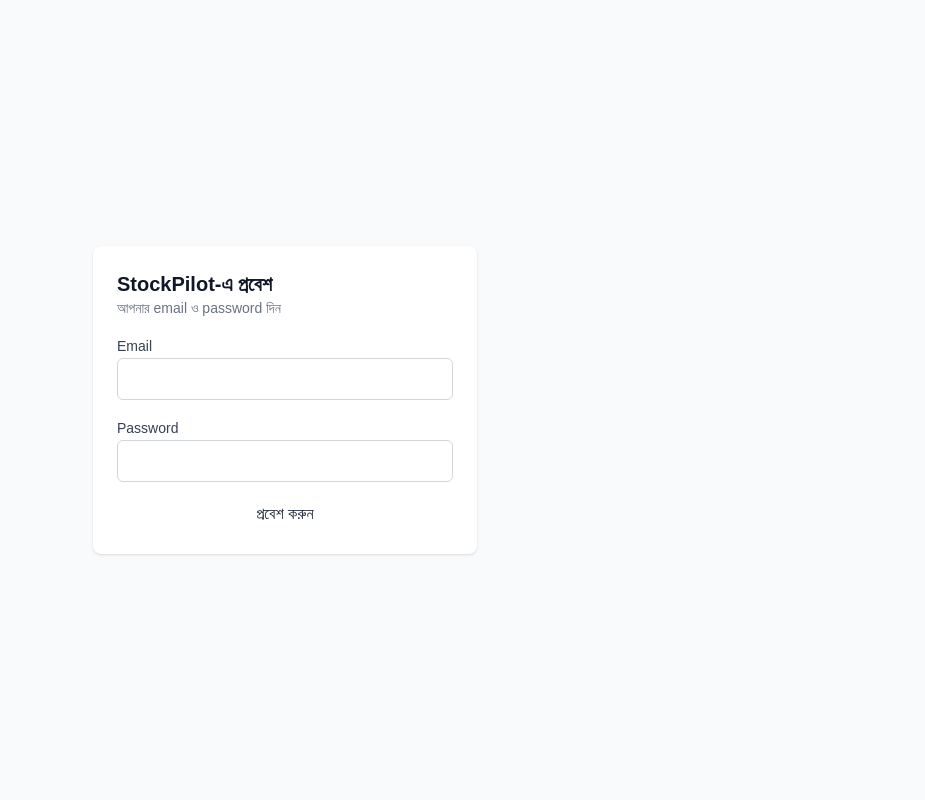
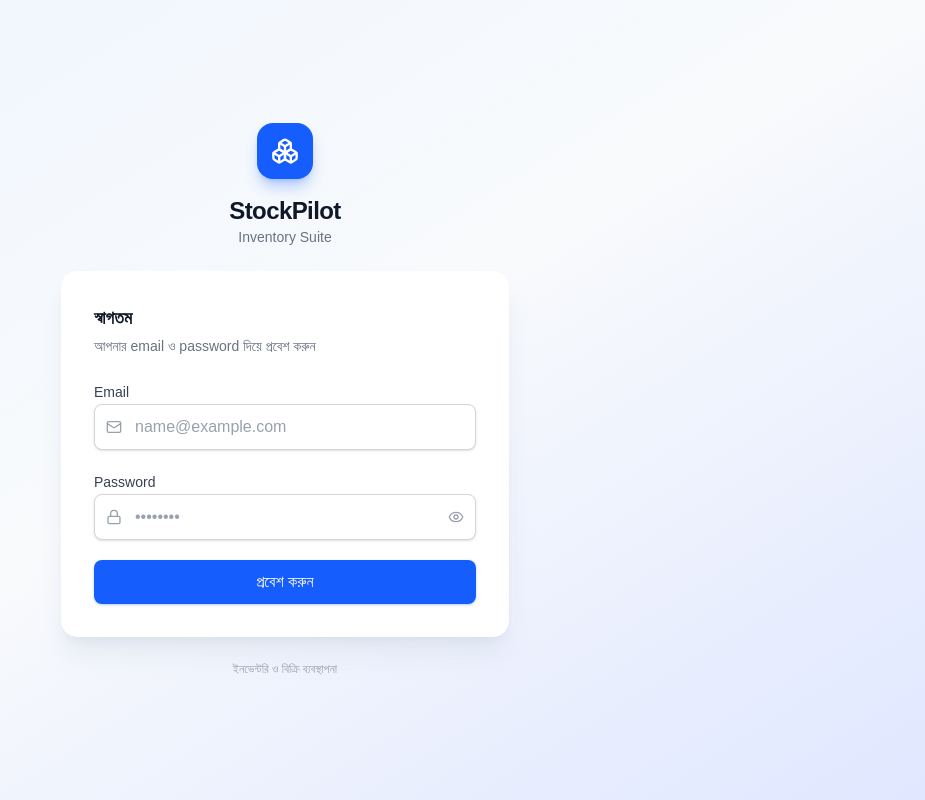
Before and after one commit to mdraihan2010/inventory-management-system, a Next.js app: page / in a window 1280 px wide. Shown: the whole page, without its empty margins (355-1280 px from the left). Built offline with nearby package versions, Linux system fonts and the light colour scheme; no server answers.

Commit message:
Redesign login screen and make primary buttons clearly visible

```diff
--- a/components/auth-gate.tsx
+++ b/components/auth-gate.tsx
@@ -1,6 +1,7 @@
 'use client'
 
 import { useEffect, useState, type FormEvent, type ReactNode } from 'react'
+import { Boxes, Eye, EyeOff, Loader2, Lock, Mail } from 'lucide-react'
 import { ApiError, apiRequest, getToken, setToken } from '@/lib/api'
 import { Button } from '@/components/ui/button'
 
@@ -12,10 +13,10 @@ type LoginResponse = {
 
 type Screen = 'checking' | 'login' | 'change-password' | 'app'
 
+const WAKE_UP_MESSAGE = 'সার্ভার জাগানো হচ্ছে। প্রথমবার ২-৩ মিনিট পর্যন্ত লাগতে পারে, অনুগ্রহ করে অপেক্ষা করুন।'
+
 const inputClass =
-  'w-full rounded-md border border-gray-300 px-3 py-2 text-sm outline-none focus:border-gray-900'
-
-const WAKE_UP_MESSAGE = 'সার্ভার জাগানো হচ্ছে। প্রথমবার ২-৩ মিনিট পর্যন্ত লাগতে পারে, অনুগ্রহ করে অপেক্ষা করুন।'
+  'block w-full rounded-lg border border-gray-300 bg-white py-2.5 pl-10 pr-3 text-sm text-gray-900 shadow-sm outline-none transition placeholder:text-gray-400 focus:border-blue-500 focus:ring-4 focus:ring-blue-500/15'
 
 export function AuthGate({ children }: { children: ReactNode }) {
   const [screen, setScreen] = useState<Screen>('checking')
@@ -54,9 +55,12 @@ export function AuthGate({ children }: { children: ReactNode }) {
 
   if (screen === 'checking') {
     return (
-      <div className="flex min-h-screen items-center justify-center p-6 text-sm text-gray-500">
-        {slowCheck ? WAKE_UP_MESSAGE : 'সার্ভার যাচাই করা হচ্ছে...'}
-      </div>
+      <AuthShell title="যাচাই করা হচ্ছে" subtitle="আপনার সেশন দেখা হচ্ছে">
+        <div className="flex items-center gap-3 text-sm text-gray-600">
+          <Loader2 className="size-5 animate-spin text-blue-600" />
+          <span>{slowCheck ? WAKE_UP_MESSAGE : 'সার্ভার যাচাই করা হচ্ছে...'}</span>
+        </div>
+      </AuthShell>
     )
   }
 
@@ -77,6 +81,91 @@ export function AuthGate({ children }: { children: ReactNode }) {
   return <>{children}</>
 }
 
+function AuthShell({ title, subtitle, children }: { title: string; subtitle: string; children: ReactNode }) {
+  return (
+    <div className="flex min-h-screen items-center justify-center bg-gradient-to-br from-blue-50 via-slate-50 to-indigo-100 p-6">
+      <div className="w-full max-w-md">
+        <div className="mb-6 flex flex-col items-center text-center">
+          <div className="flex size-14 items-center justify-center rounded-2xl bg-blue-600 text-white shadow-lg shadow-blue-600/30">
+            <Boxes className="size-7" />
+          </div>
+          <h1 className="mt-4 text-2xl font-bold tracking-tight text-gray-900">StockPilot</h1>
+          <p className="text-sm text-gray-500">Inventory Suite</p>
+        </div>
+
+        <div className="rounded-2xl border border-white bg-white p-8 shadow-xl shadow-slate-300/40">
+          <div className="mb-6">
+            <h2 className="text-lg font-semibold text-gray-900">{title}</h2>
+            <p className="mt-1 text-sm text-gray-500">{subtitle}</p>
+          </div>
+          {children}
+        </div>
+
+        <p className="mt-6 text-center text-xs text-gray-400">ইনভেন্টরি ও বিক্রি ব্যবস্থাপনা</p>
+      </div>
+    </div>
+  )
+}
+
+function Field({ id, label, icon, children }: { id: string; label: string; icon: ReactNode; children: ReactNode }) {
+  return (
+    <div className="space-y-1.5">
+      <label htmlFor={id} className="text-sm font-medium text-gray-700">
+        {label}
+      </label>
+      <div className="relative">
+        <span className="pointer-events-none absolute inset-y-0 left-3 flex items-center text-gray-400">{icon}</span>
+        {children}
+      </div>
+    </div>
+  )
+}
+
+function PasswordInput({
+  id,
+  value,
+  onChange,
+  autoComplete,
+  placeholder,
+}: {
+  id: string
+  value: string
+  onChange: (value: string) => void
+  autoComplete: string
+  placeholder?: string
+}) {
+  const [visible, setVisible] = useState(false)
+
+  return (
+    <>
+      <input
+        id={id}
+        type={visible ? 'text' : 'password'}
+        required
+        value={value}
+        autoComplete={autoComplete}
+        placeholder={placeholder}
+        onChange={(event) => onChange(event.target.value)}
+        className={inputClass + ' pr-10'}
+      />
+      <button
+        type="button"
+        onClick={() => setVisible((current) => !current)}
+        aria-label={visible ? 'Password লুকান' : 'Password দেখুন'}
+        className="absolute inset-y-0 right-3 flex items-center text-gray-400 hover:text-gray-600"
+      >
+        {visible ? <EyeOff className="size-4" /> : <Eye className="size-4" />}
+      </button>
+    </>
+  )
+}
+
+function ErrorBox({ message }: { message: string }) {
+  return (
+    <div className="rounded-lg border border-red-200 bg-red-50 px-3 py-2.5 text-sm text-red-700">{message}</div>
+  )
+}
+
 function LoginForm({ onSuccess }: { onSuccess: (mustChangePassword: boolean) => void }) {
   const [email, setEmail] = useState('')
   const [password, setPassword] = useState('')
@@ -84,7 +173,7 @@ function LoginForm({ onSuccess }: { onSuccess: (mustChangePassword: boolean) =>
   const [submitting, setSubmitting] = useState(false)
   const [slow, setSlow] = useState(false)
 
-  // অনুরোধ তিন সেকেন্डের বেশি চললে সার্ভার জাগার বার্তা দেখানো হয়
+  // অনুরোধ তিন সেকেন্ডের বেশি চললে সার্ভার জাগার বার্তা দেখানো হয়
   useEffect(() => {
     if (!submitting) {
       setSlow(false)
@@ -113,53 +202,49 @@ function LoginForm({ onSuccess }: { onSuccess: (mustChangePassword: boolean) =>
   }
 
   return (
-    <div className="flex min-h-screen items-center justify-center bg-gray-50 p-6">
-      <form
-        onSubmit={handleSubmit}
-        className="w-full max-w-sm space-y-4 rounded-lg bg-white p-6 shadow"
-      >
-        <div>
-          <h1 className="text-xl font-semibold text-gray-900">StockPilot-এ প্রবেশ</h1>
-          <p className="text-sm text-gray-500">আপনার email ও password দিন</p>
-        </div>
-
-        <div className="space-y-1">
-          <label htmlFor="email" className="text-sm font-medium text-gray-700">
-            Email
-          </label>
+    <AuthShell title="স্বাগতম" subtitle="আপনার email ও password দিয়ে প্রবেশ করুন">
+      <form onSubmit={handleSubmit} className="space-y-5">
+        <Field id="email" label="Email" icon={<Mail className="size-4" />}>
           <input
             id="email"
             type="email"
             required
             value={email}
+            autoComplete="email"
+            placeholder="name@example.com"
             onChange={(event) => setEmail(event.target.value)}
             className={inputClass}
           />
-        </div>
+        </Field>
 
-        <div className="space-y-1">
-          <label htmlFor="password" className="text-sm font-medium text-gray-700">
-            Password
-          </label>
-          <input
+        <Field id="password" label="Password" icon={<Lock className="size-4" />}>
+          <PasswordInput
             id="password"
-            type="password"
-            required
             value={password}
-            onChange={(event) => setPassword(event.target.value)}
-            className={inputClass}
+            onChange={setPassword}
+            autoComplete="current-password"
+            placeholder="••••••••"
           />
-        </div>
+        </Field>
 
-        {error && <p className="text-sm text-red-600">{error}</p>}
+        {error && <ErrorBox message={error} />}
 
-        <Button type="submit" className="w-full" disabled={submitting}>
-          {submitting ? 'প্রবেশ করা হচ্ছে...' : 'প্রবেশ করুন'}
+        <Button type="submit" size="lg" className="w-full" disabled={submitting}>
+          {submitting ? (
+            <>
+              <Loader2 className="size-4 animate-spin" />
+              প্রবেশ করা হচ্ছে...
+            </>
+          ) : (
+            'প্রবেশ করুন'
+          )}
         </Button>
 
-        {submitting && slow && <p className="text-sm text-gray-500">{WAKE_UP_MESSAGE}</p>}
+        {submitting && slow && (
+          <p className="rounded-lg bg-blue-50 px-3 py-2.5 text-xs text-blue-800">{WAKE_UP_MESSAGE}</p>
+        )}
       </form>
-    </div>
+    </AuthShell>
   )
 }
 
@@ -198,66 +283,48 @@ function ChangePasswordForm({ onSuccess }: { onSuccess: () => void }) {
   }
 
   return (
-    <div className="flex min-h-screen items-center justify-center bg-gray-50 p-6">
-      <form
-        onSubmit={handleSubmit}
-        className="w-full max-w-sm space-y-4 rounded-lg bg-white p-6 shadow"
-      >
-        <div>
-          <h1 className="text-xl font-semibold text-gray-900">Password বদলান</h1>
-          <p className="text-sm text-gray-500">
-            প্রথমবার প্রবেশের জন্য নতুন password ঠিক করা প্রয়োজন।
-          </p>
-        </div>
+    <AuthShell title="Password বদলান" subtitle="প্রথমবার প্রবেশের জন্য নতুন password ঠিক করা প্রয়োজন">
+      <form onSubmit={handleSubmit} className="space-y-5">
+        <Field id="current" label="বর্তমান password" icon={<Lock className="size-4" />}>
+          <PasswordInput
+            id="current"
+            value={currentPassword}
+            onChange={setCurrentPassword}
+            autoComplete="current-password"
+          />
+        </Field>
 
-        <div className="space-y-1">
-          <label htmlFor="current" className="text-sm font-medium text-gray-700">
-            বর্তমান password
-          </label>
-          <input
-            id="current"
-            type="password"
-            required
-            value={currentPassword}
-            onChange={(event) => setCurrentPassword(event.target.value)}
-            className={inputClass}
+        <Field id="new" label="নতুন password" icon={<Lock className="size-4" />}>
+          <PasswordInput
+            id="new"
+            value={newPassword}
+            onChange={setNewPassword}
+            autoComplete="new-password"
           />
-        </div>
+        </Field>
 
-        <div className="space-y-1">
-          <label htmlFor="new" className="text-sm font-medium text-gray-700">
-            নতুন password
-          </label>
-          <input
-            id="new"
-            type="password"
-            required
-            value={newPassword}
-            onChange={(event) => setNewPassword(event.target.value)}
-            className={inputClass}
+        <Field id="confirm" label="নতুন password আবার লিখুন" icon={<Lock className="size-4" />}>
+          <PasswordInput
+            id="confirm"
+            value={confirmPassword}
+            onChange={setConfirmPassword}
+            autoComplete="new-password"
           />
-        </div>
+        </Field>
 
-        <div className="space-y-1">
-          <label htmlFor="confirm" className="text-sm font-medium text-gray-700">
-            নতুন password আবার লিখুন
-          </label>
-          <input
-            id="confirm"
-            type="password"
-            required
-            value={confirmPassword}
-            onChange={(event) => setConfirmPassword(event.target.value)}
-            className={inputClass}
-          />
-        </div>
+        {error && <ErrorBox message={error} />}
 
-        {error && <p className="text-sm text-red-600">{error}</p>}
-
-        <Button type="submit" className="w-full" disabled={submitting}>
-          {submitting ? 'সংরক্ষণ করা হচ্ছে...' : 'Password সংরক্ষণ করুন'}
+        <Button type="submit" size="lg" className="w-full" disabled={submitting}>
+          {submitting ? (
+            <>
+              <Loader2 className="size-4 animate-spin" />
+              সংরক্ষণ করা হচ্ছে...
+            </>
+          ) : (
+            'Password সংরক্ষণ করুন'
+          )}
         </Button>
       </form>
-    </div>
+    </AuthShell>
   )
 }
--- a/components/ui/button.tsx
+++ b/components/ui/button.tsx
@@ -3,41 +3,38 @@ import { cva, type VariantProps } from 'class-variance-authority'
 
 import { cn } from '@/lib/utils'
 
+// সব বাটনের রঙের নিয়ম এক জায়গায়:
+// সেভ, জমা, লগইন = নীল (default)। সফল কাজ = সবুজ (success)।
+// বন্ধ, বাতিল, মুছে ফেলা = লাল (destructive)। বাতিল বা পেছনে যাওয়া = সাদা রূপরেখা (outline)।
 const buttonVariants = cva(
-  "group/button inline-flex shrink-0 items-center justify-center rounded-lg border border-transparent bg-clip-padding text-sm font-medium whitespace-nowrap transition-all outline-none select-none focus-visible:border-ring focus-visible:ring-3 focus-visible:ring-ring/50 active:not-aria-[haspopup]:translate-y-px disabled:pointer-events-none disabled:opacity-50 aria-invalid:border-destructive aria-invalid:ring-3 aria-invalid:ring-destructive/20 dark:aria-invalid:border-destructive/50 dark:aria-invalid:ring-destructive/40 [&_svg]:pointer-events-none [&_svg]:shrink-0 [&_svg:not([class*='size-'])]:size-4",
+  'inline-flex shrink-0 cursor-pointer items-center justify-center gap-2 whitespace-nowrap rounded-lg text-sm font-semibold transition-colors outline-none select-none focus-visible:ring-4 focus-visible:ring-blue-500/30 disabled:pointer-events-none disabled:cursor-not-allowed disabled:opacity-50 [&_svg]:pointer-events-none [&_svg]:shrink-0 [&_svg:not([class*="size-"])]:size-4',
   {
     variants: {
       variant: {
-        default: 'bg-primary text-primary-foreground [a]:hover:bg-primary/80',
-        outline:
-          'border-border bg-background hover:bg-muted hover:text-foreground aria-expanded:bg-muted aria-expanded:text-foreground dark:border-input dark:bg-input/30 dark:hover:bg-input/50',
-        secondary:
-          'bg-secondary text-secondary-foreground hover:bg-secondary/80 aria-expanded:bg-secondary aria-expanded:text-secondary-foreground',
-        ghost:
-          'hover:bg-muted hover:text-foreground aria-expanded:bg-muted aria-expanded:text-foreground dark:hover:bg-muted/50',
-        destructive:
-          'bg-destructive/10 text-destructive hover:bg-destructive/20 focus-visible:border-destructive/40 focus-visible:ring-destructive/20 dark:bg-destructive/20 dark:hover:bg-destructive/30 dark:focus-visible:ring-destructive/40',
-        link: 'text-primary underline-offset-4 hover:underline',
+        default: 'bg-blue-600 text-white shadow-sm shadow-blue-600/25 hover:bg-blue-700 active:bg-blue-800',
+        success: 'bg-emerald-600 text-white shadow-sm shadow-emerald-600/25 hover:bg-emerald-700 active:bg-emerald-800',
+        destructive: 'bg-red-600 text-white shadow-sm shadow-red-600/25 hover:bg-red-700 active:bg-red-800',
+        outline: 'border border-gray-300 bg-white text-gray-700 shadow-sm hover:bg-gray-50',
+        secondary: 'bg-gray-100 text-gray-800 hover:bg-gray-200',
+        ghost: 'text-gray-700 hover:bg-gray-100',
+        link: 'text-blue-600 underline-offset-4 hover:underline',
       },
       size: {
-        default:
-          'h-8 gap-1.5 px-2.5 has-data-[icon=inline-end]:pr-2 has-data-[icon=inline-start]:pl-2',
-        xs: "h-6 gap-1 rounded-[min(var(--radius-md),10px)] px-2 text-xs in-data-[slot=button-group]:rounded-lg has-data-[icon=inline-end]:pr-1.5 has-data-[icon=inline-start]:pl-1.5 [&_svg:not([class*='size-'])]:size-3",
-        sm: "h-7 gap-1 rounded-[min(var(--radius-md),12px)] px-2.5 text-[0.8rem] in-data-[slot=button-group]:rounded-lg has-data-[icon=inline-end]:pr-1.5 has-data-[icon=inline-start]:pl-1.5 [&_svg:not([class*='size-'])]:size-3.5",
-        lg: 'h-9 gap-1.5 px-2.5 has-data-[icon=inline-end]:pr-2 has-data-[icon=inline-start]:pl-2',
-        icon: 'size-8',
-        'icon-xs':
-          "size-6 rounded-[min(var(--radius-md),10px)] in-data-[slot=button-group]:rounded-lg [&_svg:not([class*='size-'])]:size-3",
-        'icon-sm':
-          'size-7 rounded-[min(var(--radius-md),12px)] in-data-[slot=button-group]:rounded-lg',
-        'icon-lg': 'size-9',
+        default: 'h-10 px-5',
+        xs: 'h-6 px-2 text-xs',
+        sm: 'h-8 px-3 text-xs',
+        lg: 'h-11 px-6 text-base',
+        icon: 'size-9',
+        'icon-xs': 'size-6',
+        'icon-sm': 'size-8',
+        'icon-lg': 'size-11',
       },
     },
     defaultVariants: {
       variant: 'default',
       size: 'default',
     },
-  },
+  }
 )
 
 function Button({
```
